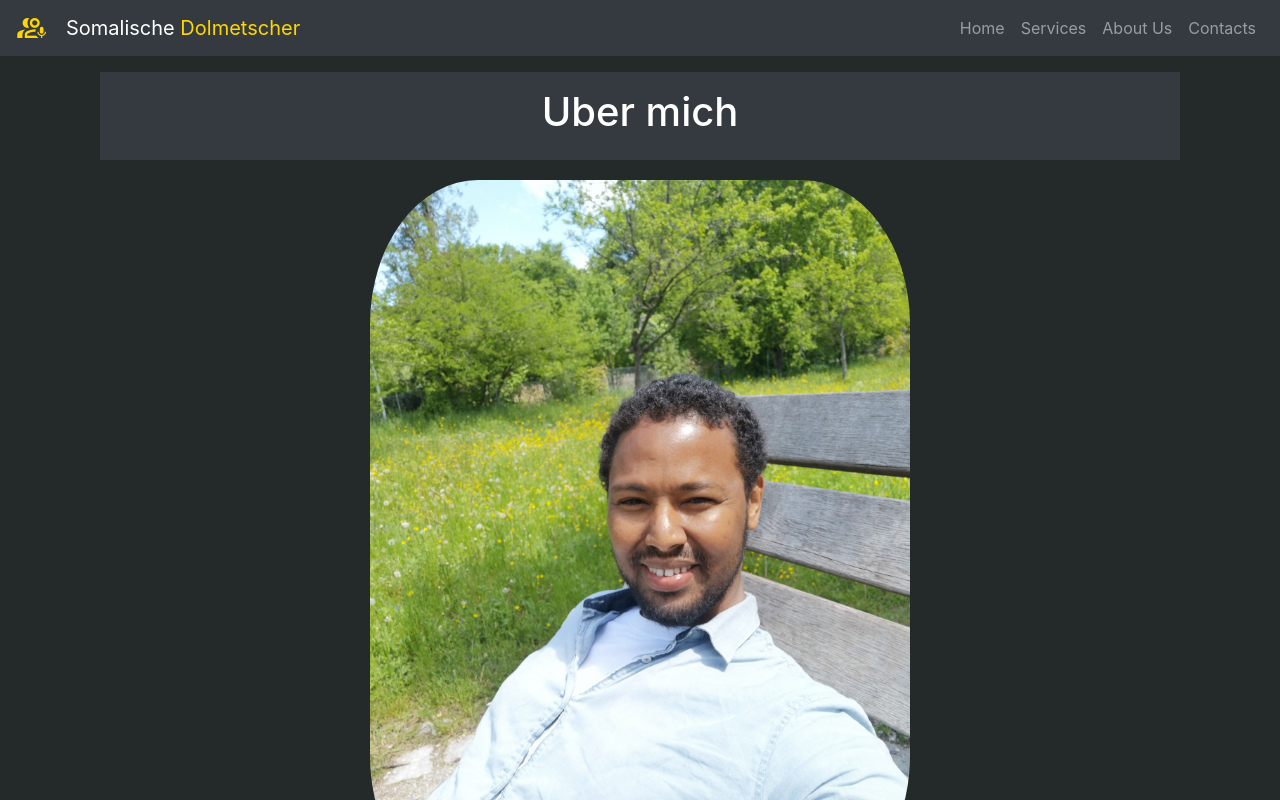
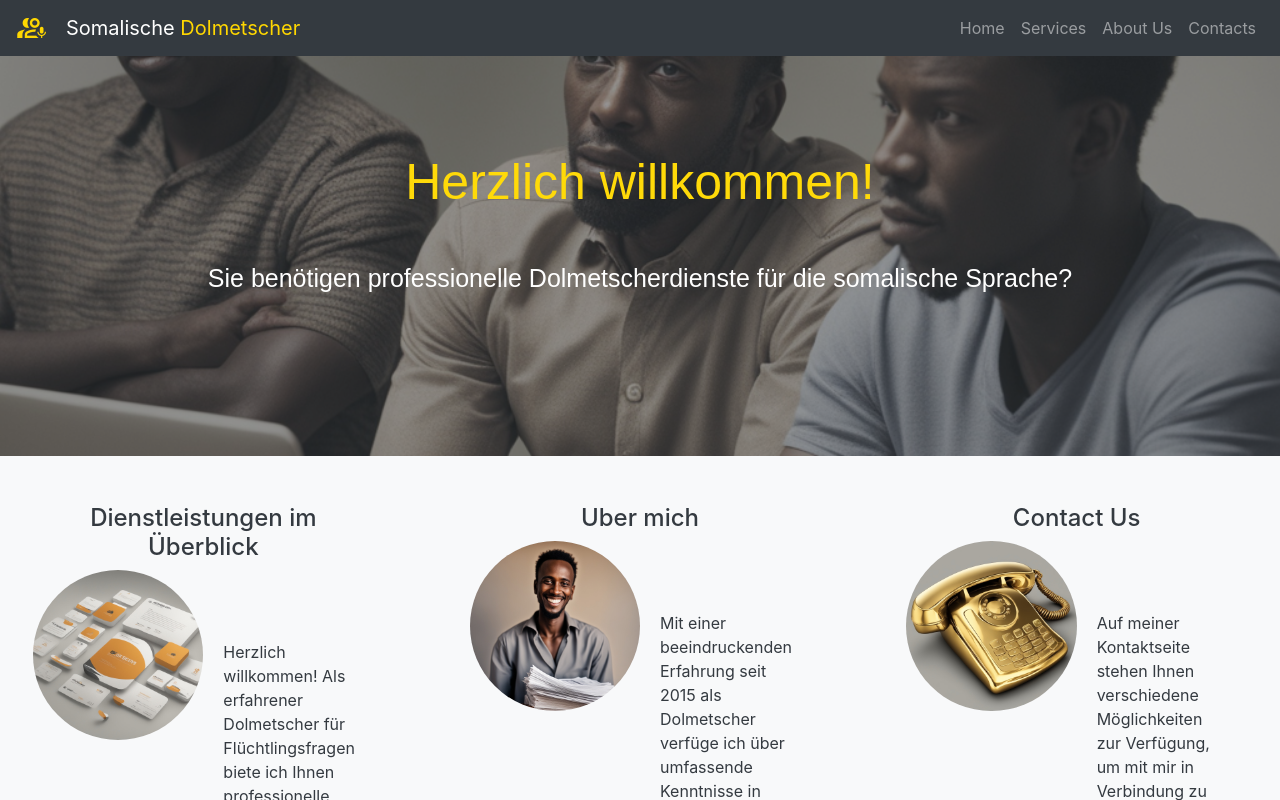
Before and after one commit to kudlacag/turjuman, a React (Create React App) app: page /about in a window 1280 px wide. Shown: the top 800 px of the page. Built offline with nearby package versions, Linux system fonts and the light colour scheme.

Commit message:
deployment 3

```diff
--- a/src/App.js
+++ b/src/App.js
@@ -12,11 +12,14 @@ function App() {
     <div className="App">
     <Header />
 
+    <Home />
    <Routes>
-    <Route path='/' element={<Home /> } />
+
+    {/* <Route path='/' element={<Home /> } /> */}
     <Route path='/services' element={ <Services />} />
     <Route path='/about' element={ <About />} />
     <Route path='/contacts' element={ <Contacts />} />
+
    </Routes>
    <Footer />
     </div>
```
